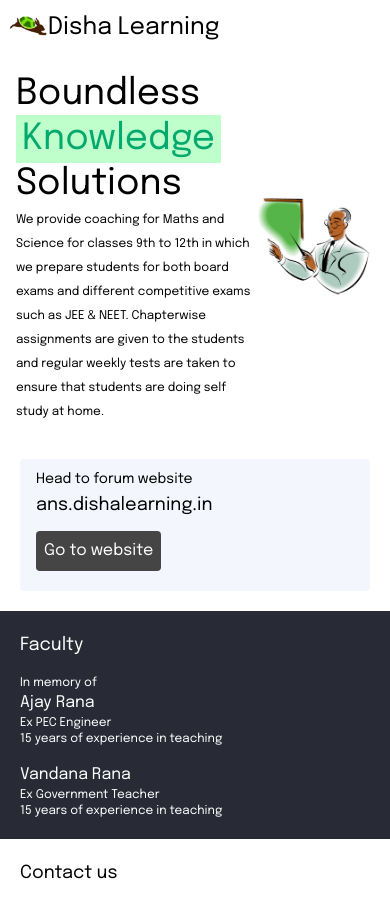
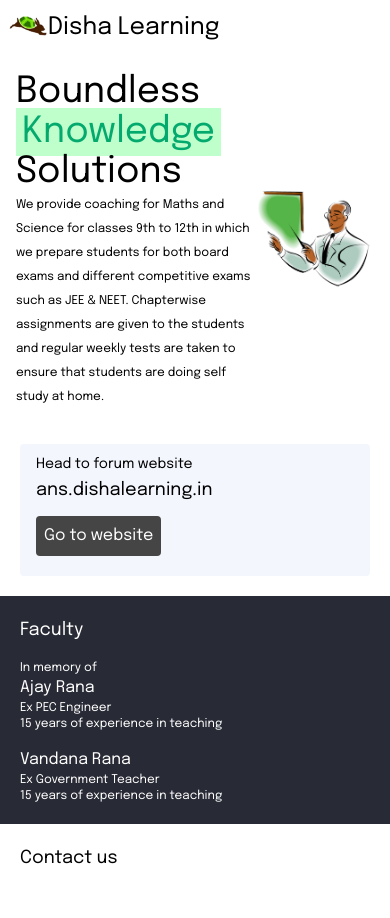
Before and after one commit to Avi-Rana-1718/dishalearning, a Next.js app: page / in a window 390 px wide. Shown: the top 918 px of the page. Built offline with nearby package versions, Linux system fonts and the light colour scheme; grey boxes are pictures that could not be loaded.

Commit message:
Update page.js

```diff
--- a/app/page.js
+++ b/app/page.js
@@ -12,7 +12,7 @@
 
     <section className="flex justify-between items-center p-4">
       <div className="md:max-w-[30vw]">
-      <h1 className="text-4xl md:text-6xl leading-tight">
+      <h1 className="text-4xl md:text-6xl">
       Boundless<br />
       <span className="text-[#04AA6D] bg-[#BEFFCC] p-1.5">
 Knowledge<br/>
```
